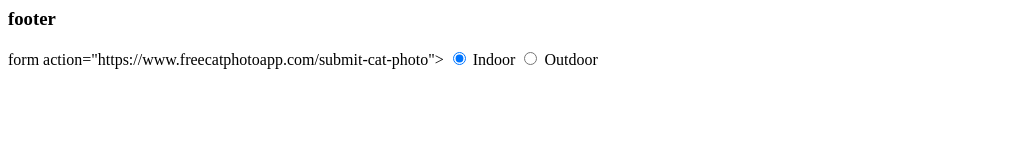
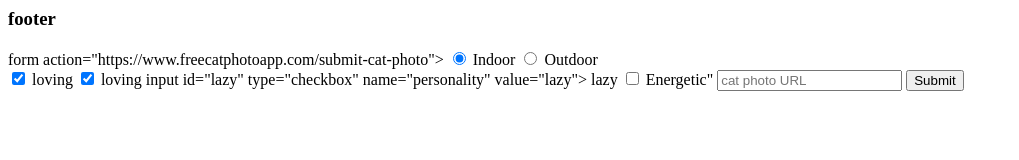
Before and after one commit to knightmoves-schools/005-forms-Romantrickey-ops, a website: page index.html in a window 1280 px wide. Shown: the whole page, without its empty margins (0-1019 px from the left). Drawn offline with Linux system fonts and the light colour scheme.

Commit message:
Update index.html again

```diff
--- a/index.html
+++ b/index.html
@@ -6,4 +6,13 @@
   <label for="indoor">Indoor</label>
   <input id="outdoor" type="radio" name="indoor-outdoor" value="outdoor">  </body>
  <label for="outdoor">Outdoor</label><br>
-</html>
+<input id="loving" type="checkbox" name="personality" value="loving" checked>
+ <label for="loving">loving</label>
+ <input id="lazy" type="checkbox" name="personality" value="loving" checked>
+ <label for="loving">loving</label>
+ input id="lazy" type="checkbox" name="personality" value="lazy">
+ <label for="lazy">lazy</label>
+ <input id="energetic" type="checkbox" name="personality" value="energetic">
+ <label for="energetic">Energetic"</label>
+ <input type="text" name="cat-url" placeholder="cat photo URL" required>
+ <button type="submit">Submit</button>
```
